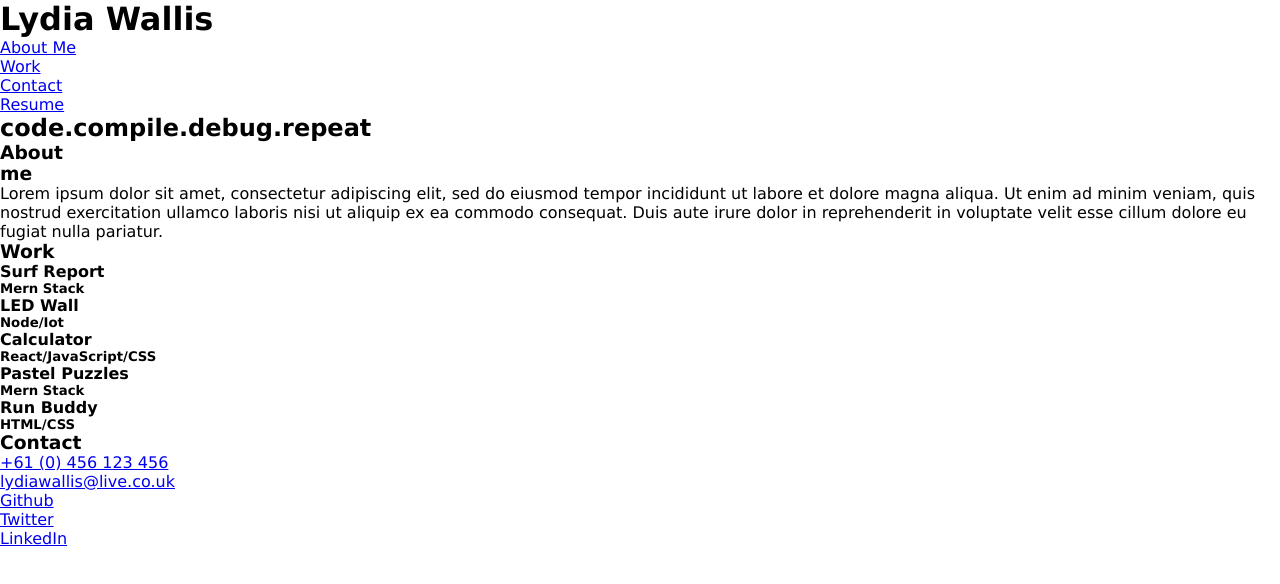
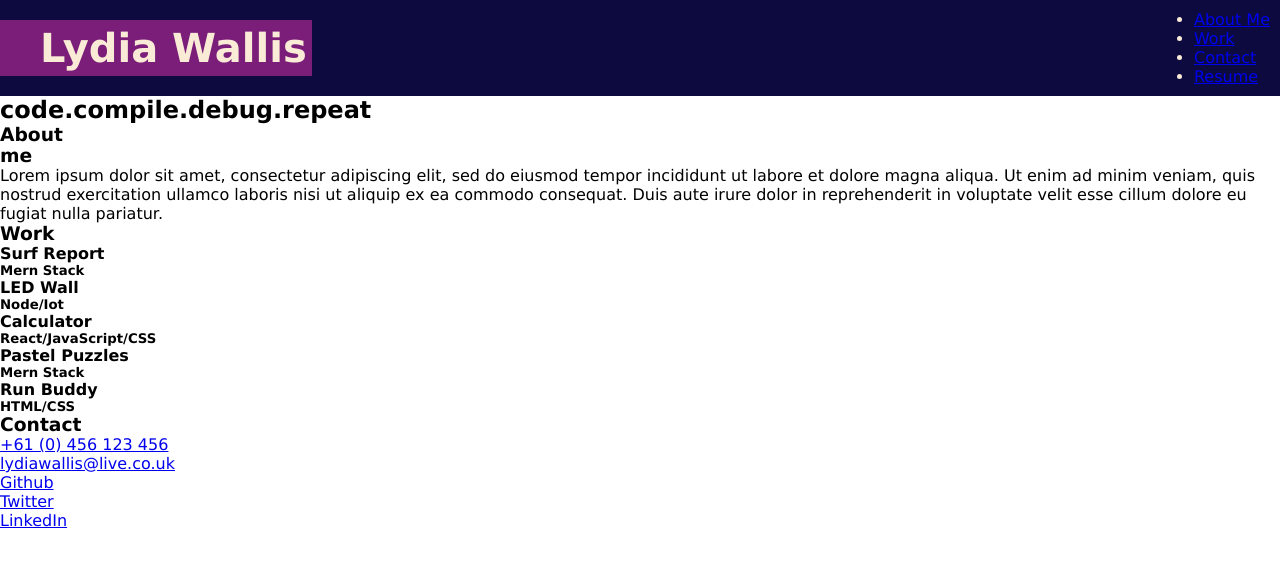
Before and after one commit to wolldog/project-portfolio, a plain HTML site: page index.html in a window 1280 px wide. Drawn offline with Linux system fonts and the light colour scheme.

Commit message:
Add header and main heading style

```diff
--- a/assets/css/style.css
+++ b/assets/css/style.css
@@ -16,3 +16,21 @@
 body {
     font-family: "Lucida Sans", sans-serif;
   }
+
+  /* Set large screen format for header elements */
+
+  header {
+    display: flex;
+    background-color: var(--violet);
+    color: var(--White);
+    justify-content: space-between;
+    align-items: center;
+    padding: 10px 10px 10px 0;
+  }
+
+  h1 {
+    background-color: var(--purple);
+    padding: 5px 5px 5px 40px;
+    text-align: right;
+    font-size: 250%;
+  }
```
